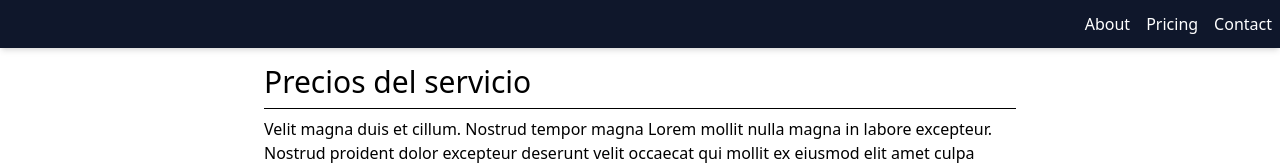
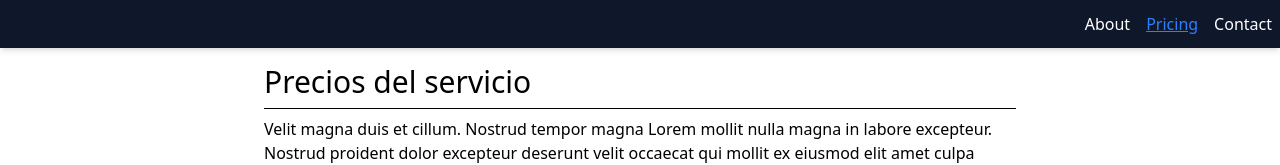
Before and after one commit to VictorCarmonaMoraza/Pokemon-SSR-2026, an Angular app: page /pricing in a window 1280 px wide. Shown: the top 165 px of the page. Built offline with nearby package versions, Linux system fonts and the light colour scheme.

Commit message:
PLATFORM_ID - Cliente y Server

```diff
--- a/src/app/shared/components/navbar/navbar.html
+++ b/src/app/shared/components/navbar/navbar.html
@@ -1,7 +1,46 @@
+<!--
+text-white
+Establece el color del texto en blanco (color: #ffffff).
+
+gap-4
+Define un espacio de 1rem (16px) entre los elementos hijos cuando se usa flex o grid.
+
+top-0
+Posiciona el elemento en la parte superior (top: 0).
+⚠️ Solo funciona porque el elemento es absolute.
+
+absolute
+Aplica position: absolute.
+El <nav> se posiciona respecto al primer ancestro con position: relative (o al viewport si no existe).
+
+z-50
+Asigna un z-index: 50, asegurando que el <nav> quede por encima de otros elementos.
+
+w-full
+Establece el ancho al 100% del contenedor (width: 100%).
+
+flex
+Convierte el <nav> en un contenedor flexbox.
+
+justify-end
+Alinea los elementos hijos al final del eje principal (a la derecha, por defecto).
+
+px-2
+Añade padding horizontal (padding-left y padding-right) de 0.5rem (8px).
+
+py-3
+Añade padding vertical (padding-top y padding-bottom) de 0.75rem (12px).
+
+bg-slate-900
+Establece el color de fondo slate-900 (muy oscuro, casi negro).
+
+shadow-md
+Aplica una sombra media, dando sensación de elevación sobre el contenido.
+-->
 <nav class=" text-white gap-4 top-0 absolute z-50 w-full flex justify-end px-2 py-3 bg-slate-900 shadow-md">
 
-  <a class="hover:underline" routerLink="/about">About</a>
-  <a class="hover:underline" routerLink="/pricing">Pricing</a>
-  <a class="hover:underline" routerLink="/contact">Contact</a>
+  <a class="hover:underline" routerLinkActive="text-blue-500 underline" routerLink="/about">About</a>
+  <a class="hover:underline" routerLinkActive="text-blue-500 underline" routerLink="/pricing">Pricing</a>
+  <a class="hover:underline" routerLinkActive="text-blue-500 underline" routerLink="/contact">Contact</a>
 
 </nav>
--- a/src/app/shared/components/navbar/navbar.ts
+++ b/src/app/shared/components/navbar/navbar.ts
@@ -1,9 +1,9 @@
 import { Component } from '@angular/core';
-import { RouterLink } from "@angular/router";
+import { RouterLink, RouterLinkActive } from "@angular/router";
 
 @Component({
   selector: 'app-navbar',
-  imports: [RouterLink],
+  imports: [RouterLink, RouterLinkActive],
   templateUrl: './navbar.html',
   styleUrl: './navbar.css',
 })
```
Also changed, not shown: src/app/pages/pricing-page/pricing-page.ts (+10 -1 lines).
